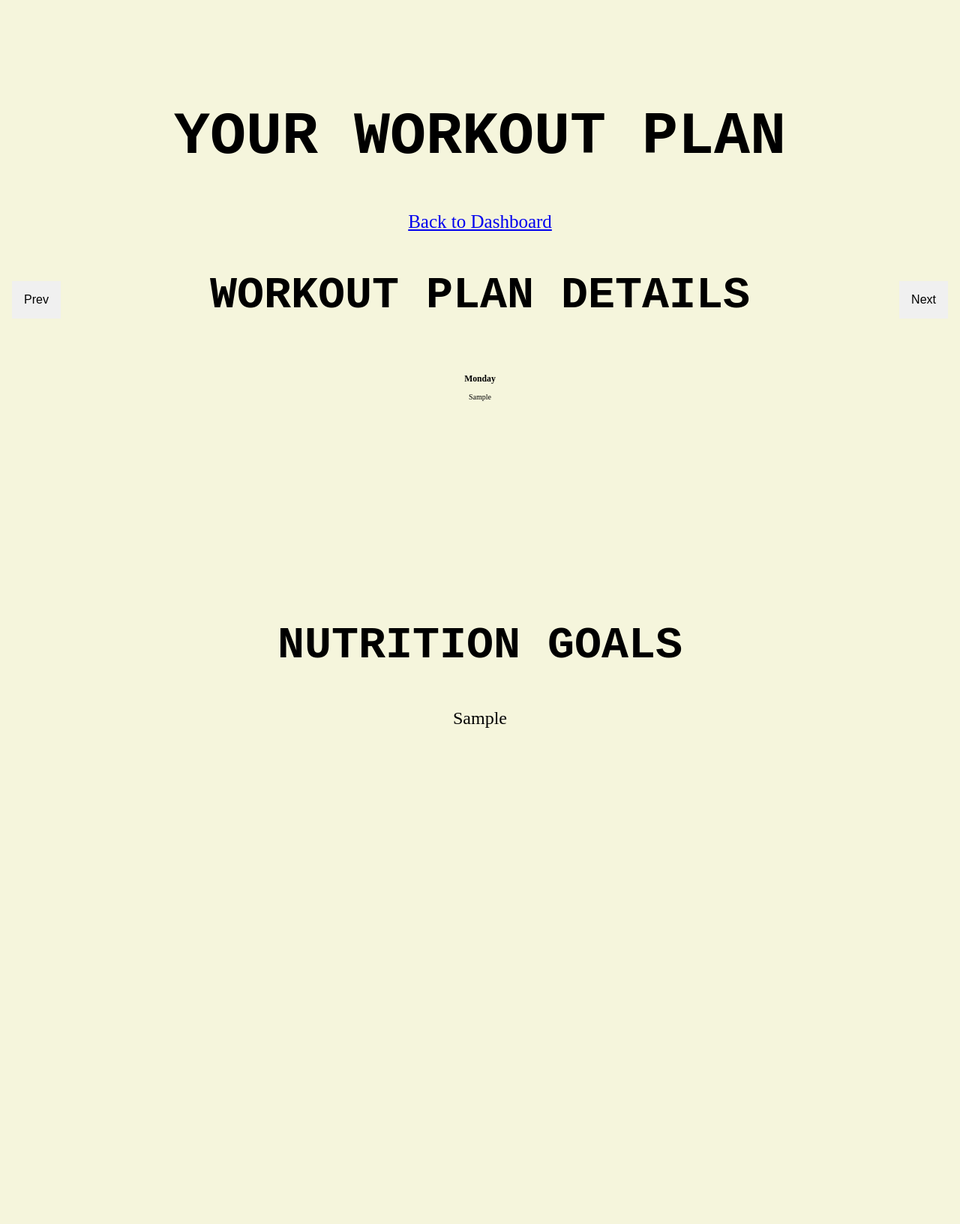
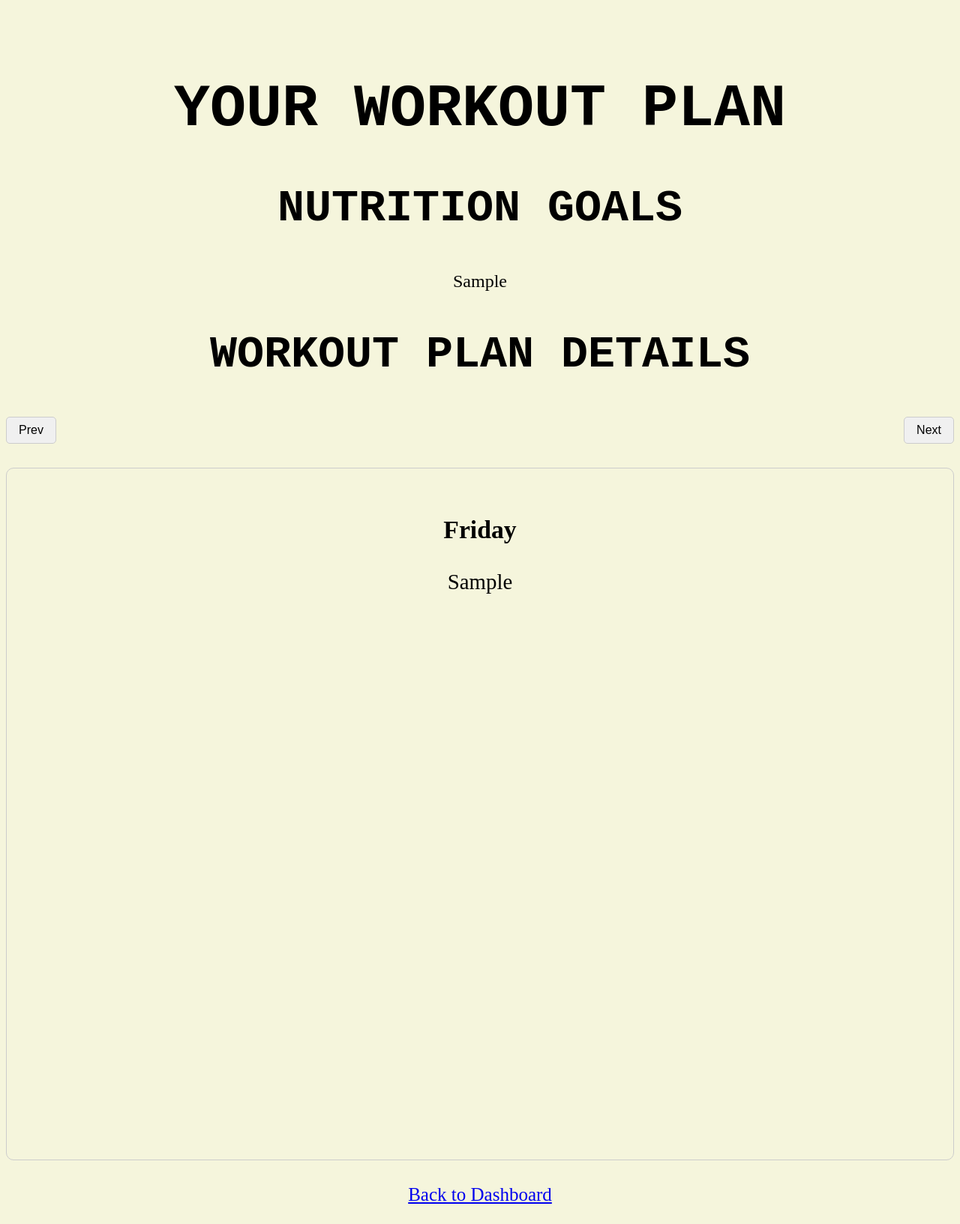
Before and after one commit to immanuella1/workoutplan, a Flask app: page /workout in a window 1280 px wide. Shown: the whole page at 75% size. Before the commit the page ends 971 px from the top, so only its background shows below. Run offline with Flask 3, Linux system fonts and the light colour scheme; a user stored in the database is signed in; tables that the repository leaves empty hold one stand-in row (values such as "Sample post").

Commit message:
updated styling for workout plans

```diff
--- a/app/apis/openapi_api.py
+++ b/app/apis/openapi_api.py
@@ -10,11 +10,31 @@ my_api_key = os.getenv("OPENAI_KEY")
 client = openai
 
 def workoutRecommendation(goal, height, current_weight):
+    prompt = f'''
+        Using this goal "{goal}", create a workout plan for me to meet my goals. Please also take into account that my current height is {height} inches and my current weight is {current_weight} pounds.
+
+        The output should be in the following format:
+        Monday: ...
+        Tuesday: ...
+        Wednesday: ...
+        Thursday: ...
+        Friday: ...
+        Saturday: ...
+        Sunday: ...
+        Nutrition Goals: XXX calories a day - XXX grams of protein
+
+        For example:
+        Nutrition Goals: 2000 calories a day - 150 grams of protein
+
+        DO NOT RETURN ANYTHING ELSE FOR NUTRITION GOALS OUTSIDE OF WHAT IS SPECIFIED
+
+        Please return the information in plain text, with no markdown.
+    '''
     completion = client.ChatCompletion.create(
         model="gpt-4o",
         messages=[
             {"role": "system", "content": "You are giving the user a workout plan based on the information given in a weekly format where there is a specific set of workouts for each day of the week"},
-            {"role": "user", "content": f'Using this goal "{goal}", create a workout plan for me to meet my goals. Please also take into account that my current height is {height} inches and my current weight is {current_weight} pounds. The output should be in the following format: Monday: ... Tuesday: ... Wednesday: ... Thursday: ... Friday: ... Saturday: ... Sunday: ... Nutrition Goals: ... DO NOT RETURN ANY MARKDOWN'}
+            {"role": "user", "content": prompt}
         ]
     )
     return completion.choices[0].message.content
--- a/app/routes.py
+++ b/app/routes.py
@@ -236,12 +236,37 @@ def checkin_history():
     user_info = UserInfo.query.filter_by(user_id=current_user.id).first()
     return render_template("checkin_history.html", checkins=checkins, total_points=user_info.points_earned if user_info else 0)
 
+
+def parse_workout_text(workout_text):
+    lines = workout_text.split('-')
+    formatted_lines = []
+    for line in lines:
+        if line.strip():
+            parts = line.strip().split(':', 1)
+            if len(parts) == 2:
+                header, details = parts
+                formatted_lines.append(f"<strong>{header.strip()}:</strong> {details.strip()}")
+            else:
+                formatted_lines.append(parts[0].strip())
+    return '<br>'.join(formatted_lines)
+
+
 # Display workouts
 @bp.route("/workout")
 @login_required
 def workout():
     workout_plan = Workouts.query.filter_by(user_id=current_user.id).first()
+    if workout_plan:
+        workout_plan.monday = parse_workout_text(workout_plan.monday)
+        workout_plan.tuesday = parse_workout_text(workout_plan.tuesday)
+        workout_plan.wednesday = parse_workout_text(workout_plan.wednesday)
+        workout_plan.thursday = parse_workout_text(workout_plan.thursday)
+        workout_plan.friday = parse_workout_text(workout_plan.friday)
+        workout_plan.saturday = parse_workout_text(workout_plan.saturday)
+        workout_plan.sunday = parse_workout_text(workout_plan.sunday)
+        workout_plan.nutrition_goals = parse_workout_text(workout_plan.nutrition_goals)
     return render_template("workout.html", workout_plan=workout_plan)
+
 
 # Update weight route
 @bp.route("/weight-update", methods=["GET", "POST"])
--- /dev/null
+++ b/app/static/workout_style.css
@@ -0,0 +1,82 @@
+body {
+    font-size: 10px;
+}
+
+.main_page {
+    background-color: beige;
+}
+
+.logreg_size {
+    font-size: 3em;
+    word-spacing: 4em;
+}
+
+.center_main {
+    text-align: center;
+    padding-top: 3%;
+}
+
+.heading_style {
+    font-style: normal;
+    font-family: 'Courier New', 'Franklin Gothic Medium', 'Arial Narrow', Arial, sans-serif;
+    font-size: 4em;
+    text-transform: uppercase;
+    margin-bottom: 1em;
+}
+
+.smaller_heading_style {
+    font-size: 2rem;
+}
+
+.text_size {
+    font-size: 1.5rem;
+    margin-top: 1rem;
+}
+
+.fields_lables {
+    font-size: 2.5em;
+    margin-top: 2rem;
+}
+
+.workout-container {
+    position: relative;
+    overflow: hidden;
+    height: 30em;
+    border: 1px solid #ccc;
+    padding: 1em;
+    border-radius: 10px;
+    background-color: beige;
+    margin-top: 2rem;
+    font-size: 1.8rem;  /* Increased font size for workout text */
+}
+
+.day {
+    display: none;
+    position: absolute;
+    width: 100%;
+    top: 0;
+    left: 0;
+    padding: 1em;
+    box-sizing: border-box;
+}
+
+.day.active {
+    display: block;
+}
+
+.button-container {
+    display: flex;
+    justify-content: space-between;
+    align-items: center;
+    margin-top: 2rem;
+}
+
+.prev-btn, .next-btn {
+    padding: 0.5em 1em;
+    font-size: 1.6em;
+    background-color: #f0f0f0;
+    border: 1px solid #ccc;
+    cursor: pointer;
+    z-index: 100;
+    border-radius: 5px;
+}
--- a/app/templates/workout.html
+++ b/app/templates/workout.html
@@ -3,7 +3,8 @@
 <head>
   <meta charset="utf-8">
   <title>Your Workout Plan</title>
-    <link rel="stylesheet" type="text/css" href="{{ url_for('static', filename='style.css') }}">
+  <link rel="stylesheet" type="text/css" href="{{ url_for('static', filename='workout_style.css') }}">
+  <script src="https://ajax.googleapis.com/ajax/libs/jquery/3.5.1/jquery.min.js"></script>
 </head>
 <body class="main_page">
   <div class="center_main">
@@ -11,68 +12,69 @@
       <h1>Your Workout Plan</h1>
     </div>
     {% if current_user.is_authenticated %}
-    <div class="fields_lables">
-      <p><a href="{{ url_for('auth.index') }}">Back to Dashboard</a></p>
-      </div>
     {% if workout_plan %}
     <div class="heading_style">
+      <h2>Nutrition Goals</h2>
+    </div>
+    <div class="text_size">
+      <p>{{ workout_plan.nutrition_goals|safe }}</p>
+    </div>
+    <div class="heading_style">
       <h2>Workout Plan Details</h2>
+    </div>
+    <div class="button-container">
+      <button class="prev-btn">Prev</button>
+      <button class="next-btn">Next</button>
     </div>
     <div class="workout-container">
       <div class="day active" data-day="0">
         <h3>Monday</h3>
-            <p>{{ workout_plan.monday }}</p>
+        <p>{{ workout_plan.monday|safe }}</p>
       </div>
       <div class="day" data-day="1">
         <h3>Tuesday</h3>
-            <p>{{ workout_plan.tuesday }}</p>
+        <p>{{ workout_plan.tuesday|safe }}</p>
       </div>
       <div class="day" data-day="2">
         <h3>Wednesday</h3>
-            <p>{{ workout_plan.wednesday }}</p>
+        <p>{{ workout_plan.wednesday|safe }}</p>
       </div>
       <div class="day" data-day="3">
         <h3>Thursday</h3>
-            <p>{{ workout_plan.thursday }}</p>
+        <p>{{ workout_plan.thursday|safe }}</p>
       </div>
       <div class="day" data-day="4">
         <h3>Friday</h3>
-            <p>{{ workout_plan.friday }}</p>
+        <p>{{ workout_plan.friday|safe }}</p>
       </div>
       <div class="day" data-day="5">
         <h3>Saturday</h3>
-            <p>{{ workout_plan.saturday }}</p>
+        <p>{{ workout_plan.saturday|safe }}</p>
       </div>
       <div class="day" data-day="6">
         <h3>Sunday</h3>
-            <p>{{ workout_plan.sunday }}</p>
+        <p>{{ workout_plan.sunday|safe }}</p>
       </div>
-    </div>
-
-    <button class="prev-btn">Prev</button>
-    <button class="next-btn">Next</button>
-
-    <div class="heading_style">
-        <h2>Nutrition Goals</h2>
-    </div>
-    <div class="text_size">
-        <p>{{ workout_plan.nutrition_goals }}</p>
     </div>
     {% else %}
     <div class="text_size">
       <p>No workout plan available. Please update your information first.</p>
     </div>
     {% endif %}
+    <div class="fields_lables">
+      <p><a href="{{ url_for('auth.index') }}">Back to Dashboard</a></p>
+    </div>
     {% else %}
     <div class="logreg_size">
       <p>Please <a href="{{ url_for('auth.login') }}">Login</a> or <a href="{{ url_for('auth.register') }}">Register</a>.</p>
     </div>
     {% endif %}
   </div>
-    <script src="https://ajax.googleapis.com/ajax/libs/jquery/3.5.1/jquery.min.js"></script>
+
   <script>
     $(document).ready(function() {
-            var currentDay = 0;
+      var currentDay = new Date().getDay() - 1;
+      if (currentDay < 0) currentDay = 6;
       var totalDays = $('.day').length;
 
       function showDay(day) {
@@ -92,7 +94,8 @@
           showDay(currentDay);
         }
       });
-            showDay(currentDay); // Initialize the first day view
+
+      showDay(currentDay);
     });
   </script>
 </body>
```
Lines whose indentation alone changed are shown as unchanged.
